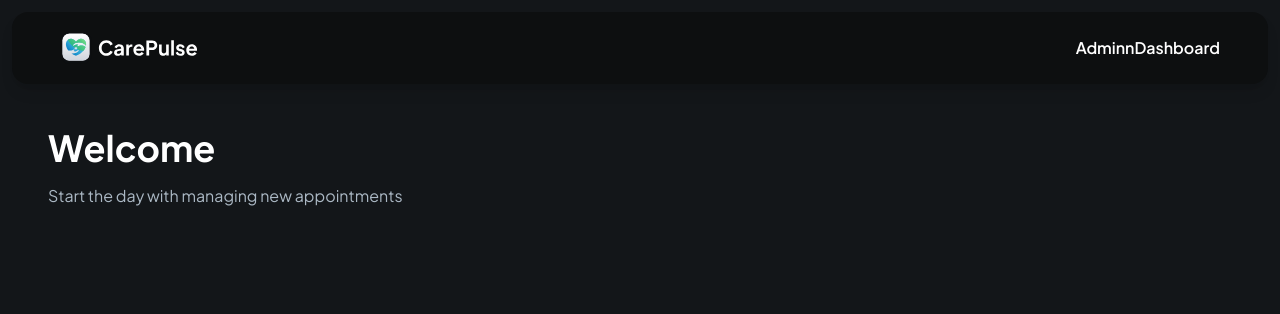
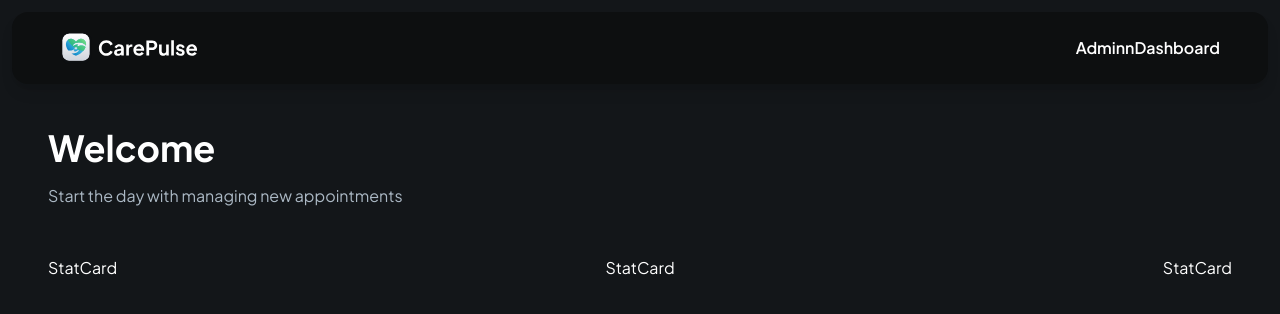
Before and after one commit to Trishaneww/argus-clinic, a Next.js app: page /admin in a window 1280 px wide. Shown: the top 314 px of the page. Built offline with nearby package versions, Linux system fonts and the light colour scheme.

Commit message:
created reusbale stacard component

```diff
--- a/app/admin/page.tsx
+++ b/app/admin/page.tsx
@@ -1,3 +1,4 @@
+import StatCard from '@/components/StatCard'
 import Image from 'next/image'
 import Link from 'next/link'
 import React from 'react'
@@ -23,6 +24,29 @@ const Admin = () => {
                 <h1 className="header">Welcome</h1>
                 <p className="text-dark-700">Start the day with managing new appointments</p>
             </section>
+
+            <section className="admin-stat">
+                <StatCard
+                    type="appointments"
+                    count={5}
+                    label="Scheduled Appointments"
+                    icon="/assets/icons/appointments.svg"
+                />
+
+                <StatCard
+                    type="pending"
+                    count={5}
+                    label="Pending Appointments"
+                    icon="/assets/icons/pending.svg"
+                />
+
+                <StatCard
+                    type="cancelled"
+                    count={5}
+                    label="Cancelled Appointments"
+                    icon="/assets/icons/cancelled.svg"
+                />
+            </section>
         </main>
     </div>
   )
--- /dev/null
+++ b/components/StatCard.tsx
@@ -0,0 +1,9 @@
+import React from 'react'
+
+const StatCard = () => {
+  return (
+    <div>StatCard</div>
+  )
+}
+
+export default StatCard
```
